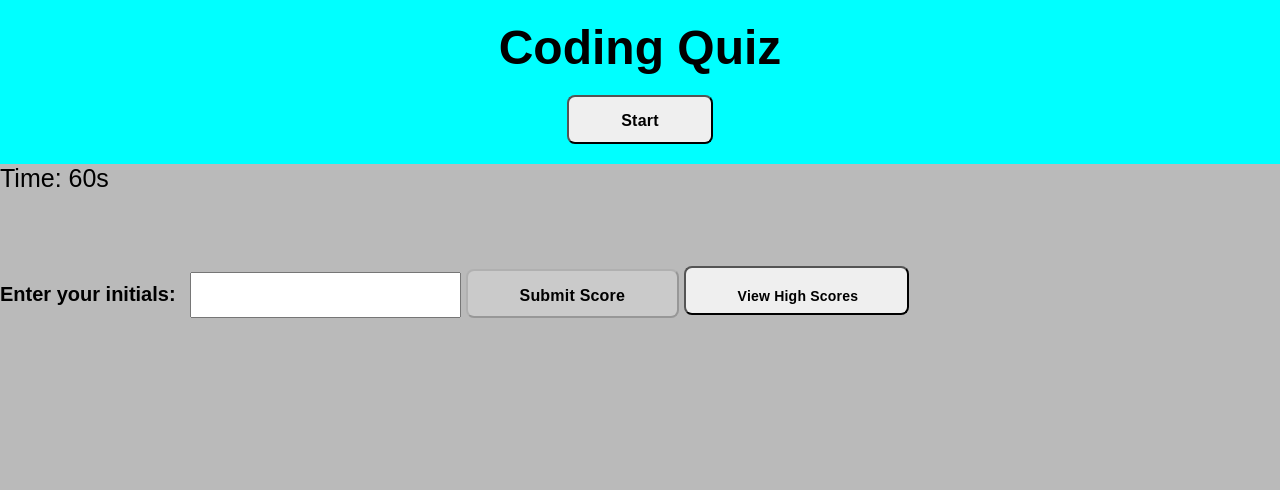
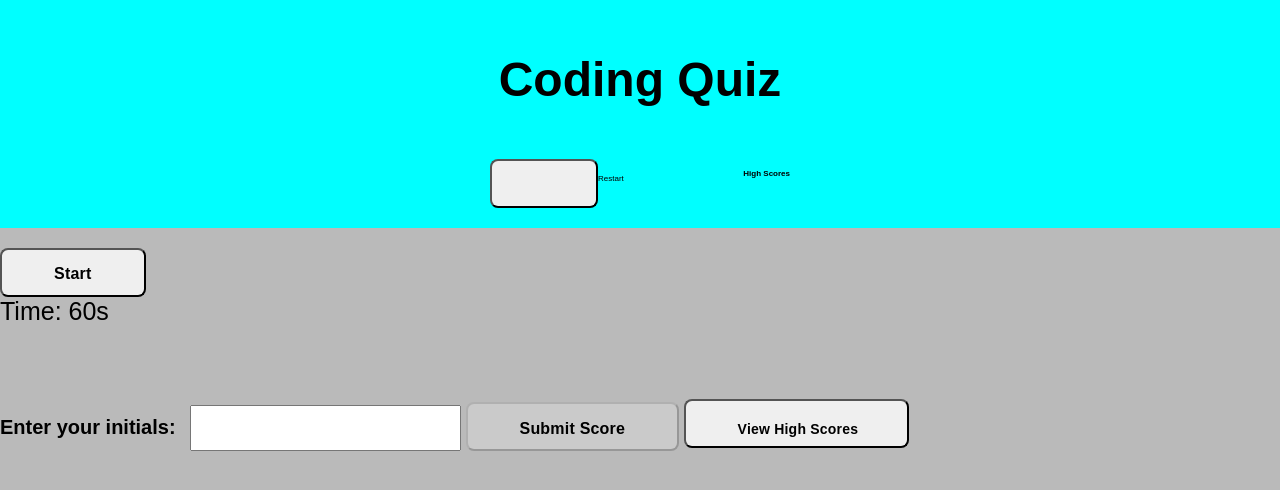
Before and after one commit to rocas3096/Timed-Coding-Quiz, a plain HTML site: page index.html in a window 1280 px wide. Drawn offline with Linux system fonts and the light colour scheme.

Commit message:
Started adding css styling and html styling.

```diff
--- a/assets/css/style.css
+++ b/assets/css/style.css
@@ -16,8 +16,12 @@ body {
 /*sets styling for header*/
 header {
     display: flex;
+    flex-wrap: wrap;
+    top: 0px;
+    left: 0px;
+    width: 100%;
     flex-direction: column;
-    justify-content: center;
+    justify-content: space-between;
     align-items: center;
     background-color: aqua;
     color: black;
@@ -27,7 +31,20 @@ header {
 /*sets styling for coding quiz header*/
 h1 {
     font-size: 3rem;
-    margin: 0;
+}
+
+/*(class) sets the styling for nav bar elements*/
+.navbar ul {
+    display: flex;
+    justify-content: space-between;
+    min-width: 300px;
+}
+
+/*(class) sets the styling for nav bar text*/
+nav a {
+    color: var(--white);
+    font-weight: bold;
+    text-decoration: none;
 }
 
 /*default styling for all buttons*/
--- a/index.html
+++ b/index.html
@@ -8,20 +8,27 @@
     <link rel="stylesheet" type="text/css" href="./assets/css/style.css" />
     <title>Timed Coding Quiz</title>
 </head>
+
 <body>
 <!--header section contiaing Quiz name and start button -->
     <header>
         <h1>Coding Quiz</h1>
-        <button class="start-button">Start</button>
+        <nav class="navbar">
+            <ul>
+                <li><button id = "Restart"></button>Restart</li>
+                <li><a href="#high-scores">High Scores</a></li>
+            </ul>
+        </nav>
     </header>
 
     <main>
         <!--Section containing timer with intial count displayed -->
         <section>
-            <div id="timer-count"> Time: 60s</div>
+            <button class="start-button">Start</button>
         </section>
         <!--Section containing questions to be asked, multiple choice answers and user score to be displayed after quiz is over -->
         <section>
+            <div id="timer-count"> Time: 60s</div>
             <h2 id ="question-asked"></h2>
             <ul id ="question-answer-choices"></ul>
             <div id="scores"></div>
```
